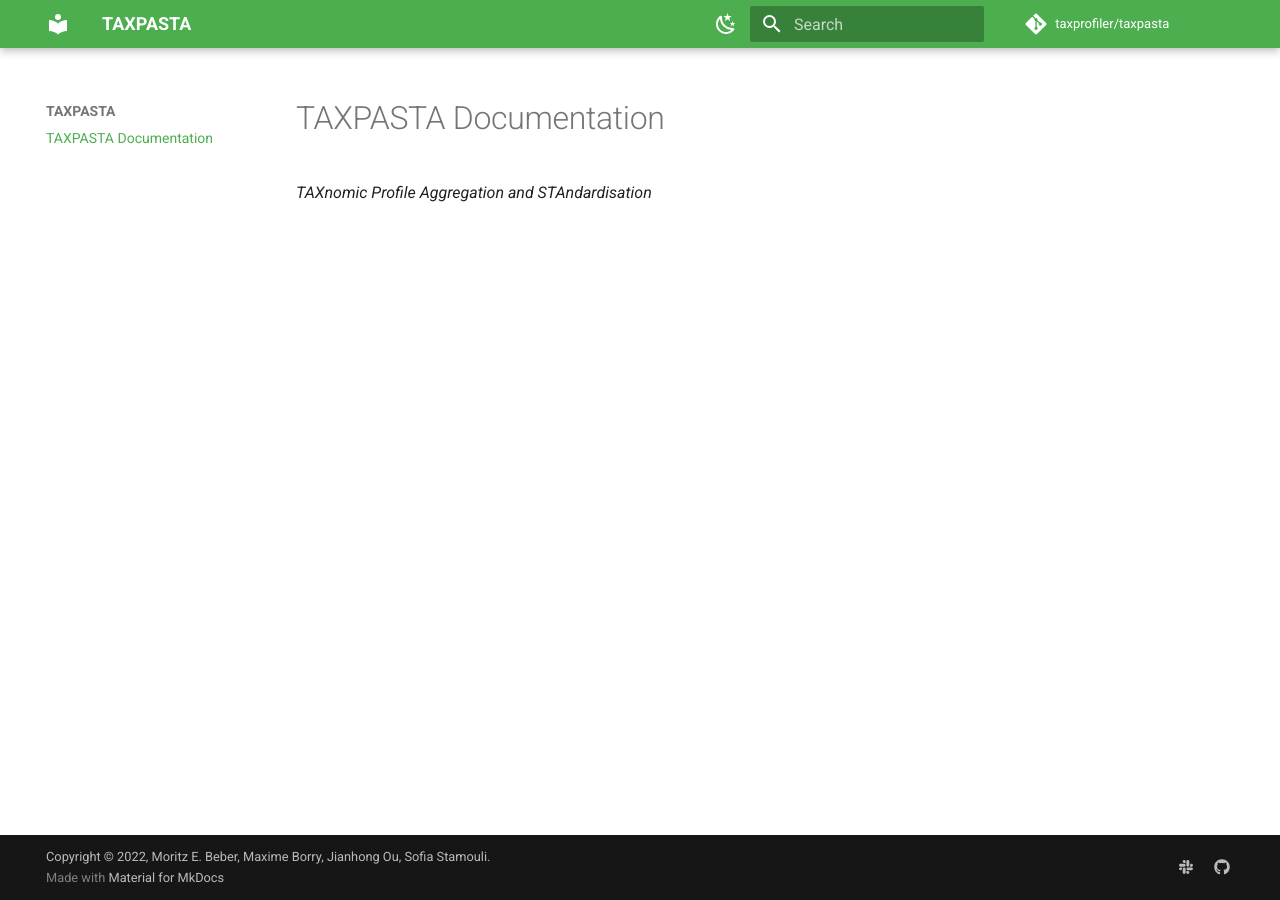
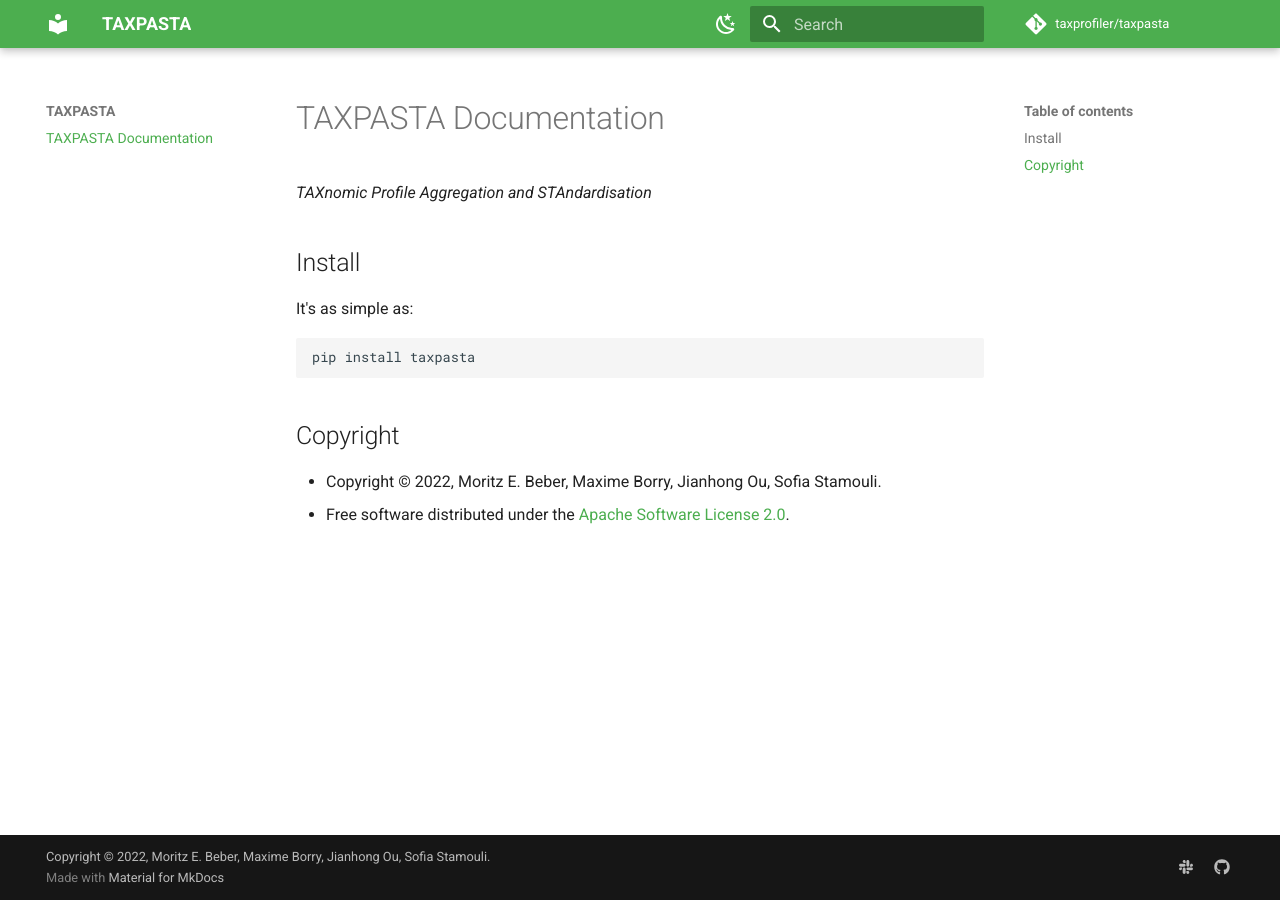
Before and after one commit to taxprofiler/taxpasta, an MkDocs documentation site: the page built from docs/index.md, in a window 1280 px wide. Built offline with MkDocs 1.6.1 and Material for MkDocs 9.7.7, drawn with Linux system fonts in a browser that asks for light colours; comment, search, counter and statistics services are not loaded.

````diff
--- a/docs/index.md
+++ b/docs/index.md
@@ -1,3 +1,17 @@
 # TAXPASTA Documentation
 
 _TAXnomic Profile Aggregation and STAndardisation_
+
+## Install
+
+It's as simple as:
+
+```shell
+pip install taxpasta
+```
+
+## Copyright
+
+-   Copyright © 2022, Moritz E. Beber, Maxime Borry, Jianhong Ou, Sofia Stamouli.
+-   Free software distributed under the [Apache Software License
+    2.0](https://www.apache.org/licenses/LICENSE-2.0).
````
Also changed, not shown: src/taxpasta/__init__.py (+5 -5 lines), .cruft.json.
